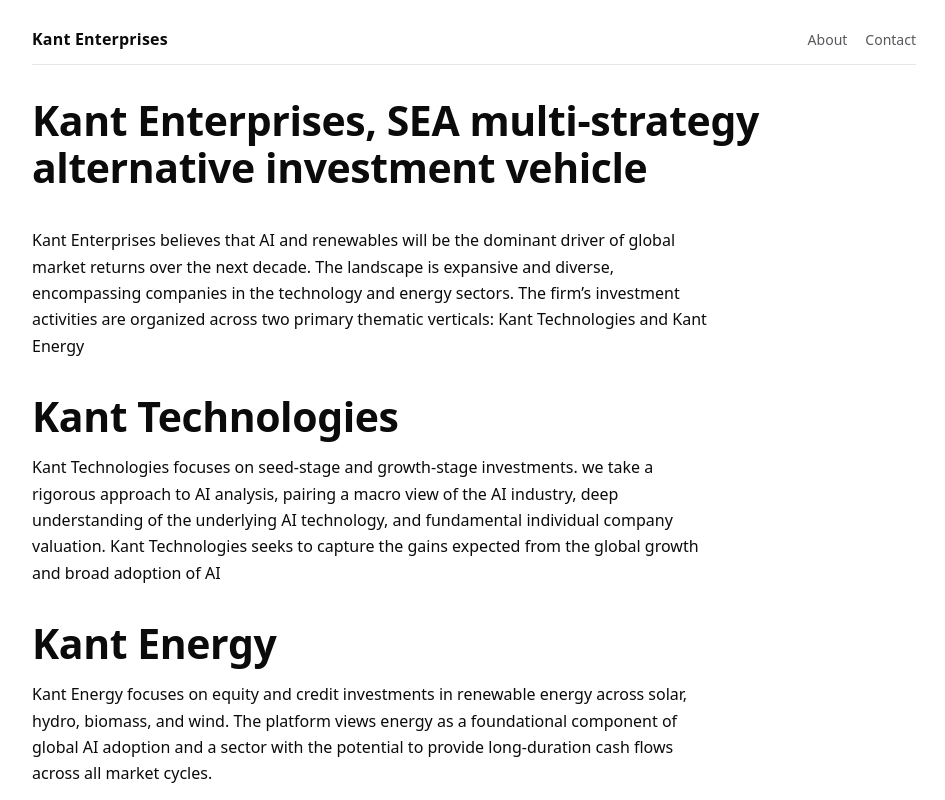
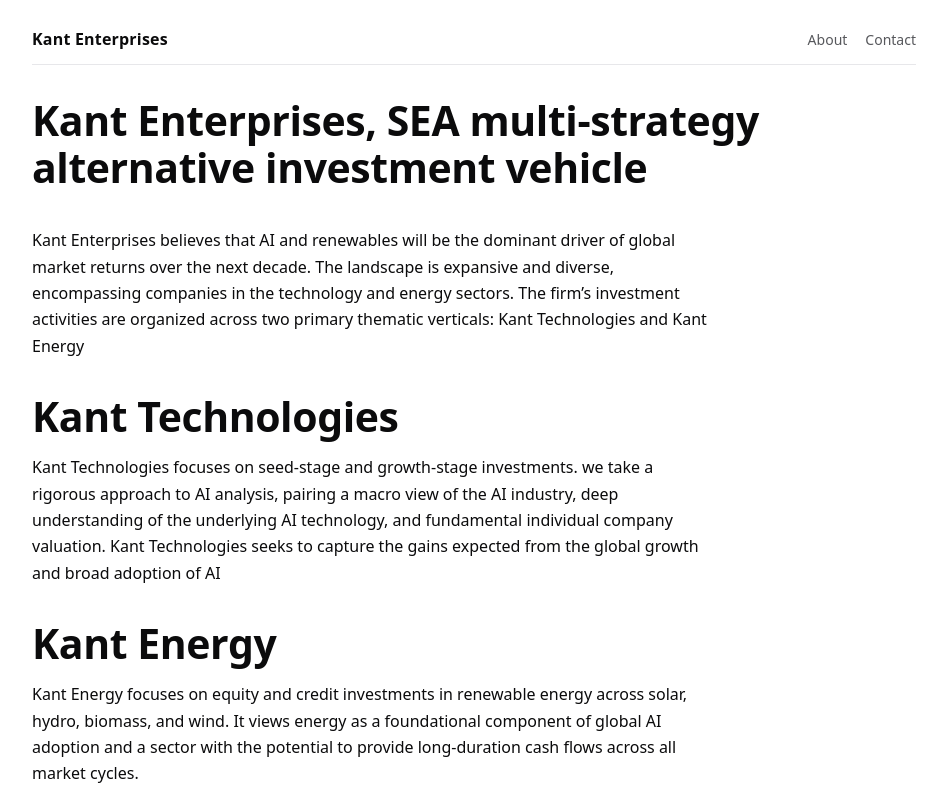
Before and after one commit to kgamer19/kant-enterprise-web, a Next.js app: page / in a window 1280 px wide. Shown: the top 800 px of the page, without its empty margins (166-1111 px from the left). Built offline with nearby package versions, Linux system fonts and the light colour scheme.

Commit message:
Update site

```diff
--- a/app/page.tsx
+++ b/app/page.tsx
@@ -39,7 +39,7 @@ export default function Home() {
 
       <p className="p">
         Kant Energy focuses on equity and credit investments in renewable energy across solar, hydro, biomass, and wind.
-         The platform views energy as a foundational component of global AI adoption and a sector
+         It views energy as a foundational component of global AI adoption and a sector
           with the potential to provide long-duration cash flows across all market cycles.
       </p>
     </>
```
